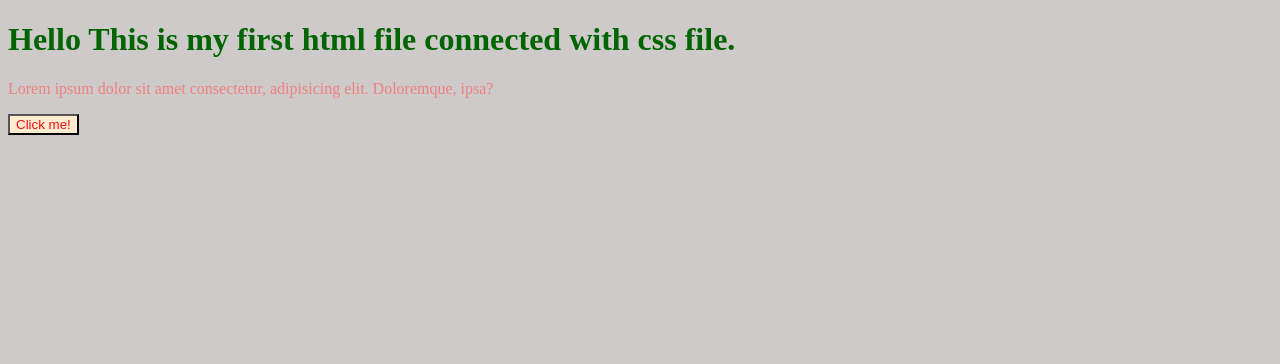
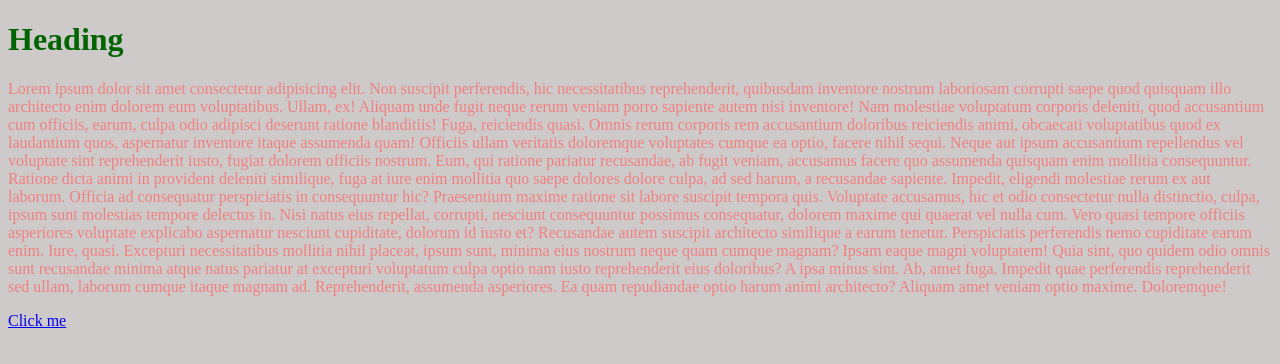
Before and after one commit to Soniasharma8/Web-Dev, a plain HTML site: page Html/index2.html in a window 1280 px wide. Drawn offline with Linux system fonts and the light colour scheme.

Commit message:
Update index2.html

```diff
--- a/Html/index2.html
+++ b/Html/index2.html
@@ -5,11 +5,38 @@
     <meta name="viewport" content="width=device-width, initial-scale=1.0">
     <title>CSS</title>
     <link rel="stylesheet" href="style.css">
+
+    <!-- <style>
+   button {
+    background-color: blue;
+   }
+
+    </style> -->
 </head>
 <body>
-    <h1>Hello This is my first html file connected with css file. </h1>
-    <p> Lorem ipsum dolor sit amet consectetur, adipisicing elit. Doloremque, ipsa?</p>
+    <!-- <div id="box">
+Lorem ipsum dolor sit amet consectetur adipisicing elit. Maxime, suscipit? Lorem ipsum dolor sit, amet consectetur adipisicing elit. Veritatis, delectus.
+    </div>
 
-    <button>Click me!</button>
+    <h1 class="heading"> Heading1</h1>
+    <h2 class="heading"> Heading1</h2>
+    <h3 class="heading"> Heading1</h3>
+
+    <button style="background-color: pink;">Click Me!</button>
+    <div class="myclass"></div>
+    <div class="myid"></div> -->
+
+    <h1>Heading</h1>
+  <p>Lorem ipsum dolor sit amet consectetur adipisicing elit. Non suscipit perferendis, hic necessitatibus reprehenderit, quibusdam inventore nostrum laboriosam corrupti saepe quod quisquam illo architecto enim dolorem eum voluptatibus. Ullam, ex!
+  Aliquam unde fugit neque rerum veniam porro sapiente autem nisi inventore! Nam molestiae voluptatum corporis deleniti, quod accusantium cum officiis, earum, culpa odio adipisci deserunt ratione blanditiis! Fuga, reiciendis quasi.
+  Omnis rerum corporis rem accusantium doloribus reiciendis animi, obcaecati voluptatibus quod ex laudantium quos, aspernatur inventore itaque assumenda quam! Officiis ullam veritatis doloremque voluptates cumque ea optio, facere nihil sequi.
+  Neque aut ipsum accusantium repellendus vel voluptate sint reprehenderit iusto, fugiat dolorem officiis nostrum. Eum, qui ratione pariatur recusandae, ab fugit veniam, accusamus facere quo assumenda quisquam enim mollitia consequuntur.
+  Ratione dicta animi in provident deleniti similique, fuga at iure enim mollitia quo saepe dolores dolore culpa, ad sed harum, a recusandae sapiente. Impedit, eligendi molestiae rerum ex aut laborum.
+  Officia ad consequatur perspiciatis in consequuntur hic? Praesentium maxime ratione sit labore suscipit tempora quis. Voluptate accusamus, hic et odio consectetur nulla distinctio, culpa, ipsum sunt molestias tempore delectus in.
+  Nisi natus eius repellat, corrupti, nesciunt consequuntur possimus consequatur, dolorem maxime qui quaerat vel nulla cum. Vero quasi tempore officiis asperiores voluptate explicabo aspernatur nesciunt cupiditate, dolorum id iusto et?
+  Recusandae autem suscipit architecto similique a earum tenetur. Perspiciatis perferendis nemo cupiditate earum enim. Iure, quasi. Excepturi necessitatibus mollitia nihil placeat, ipsum sunt, minima eius nostrum neque quam cumque magnam?
+  Ipsam eaque magni voluptatem! Quia sint, quo quidem odio omnis sunt recusandae minima atque natus pariatur at excepturi voluptatum culpa optio nam iusto reprehenderit eius doloribus? A ipsa minus sint.
+  Ab, amet fuga. Impedit quae perferendis reprehenderit sed ullam, laborum cumque itaque magnam ad. Reprehenderit, assumenda asperiores. Ea quam repudiandae optio harum animi architecto? Aliquam amet veniam optio maxime. Doloremque!</p>
+<a href="https://www.google.com">Click me</a>
 </body>
 </html>
```
